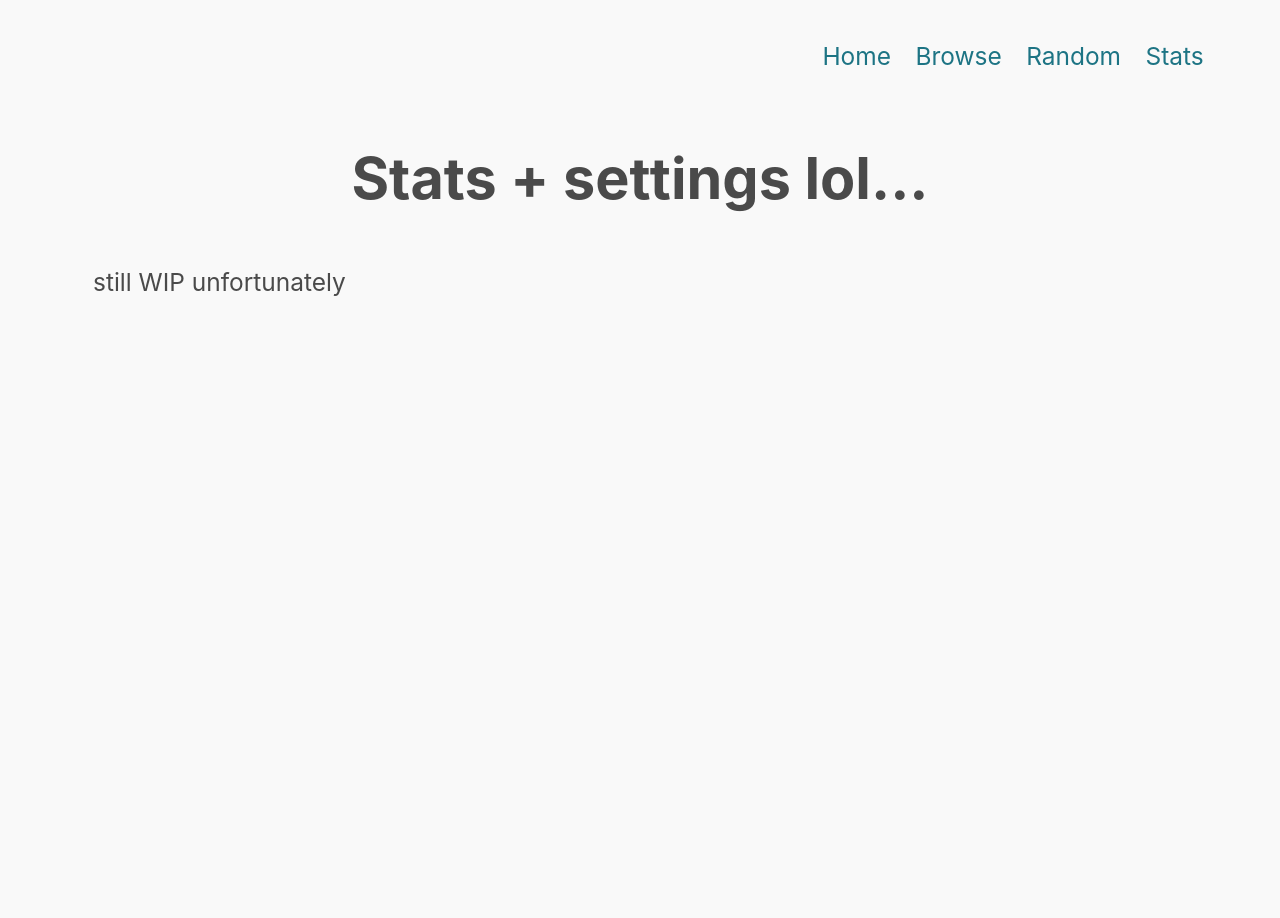
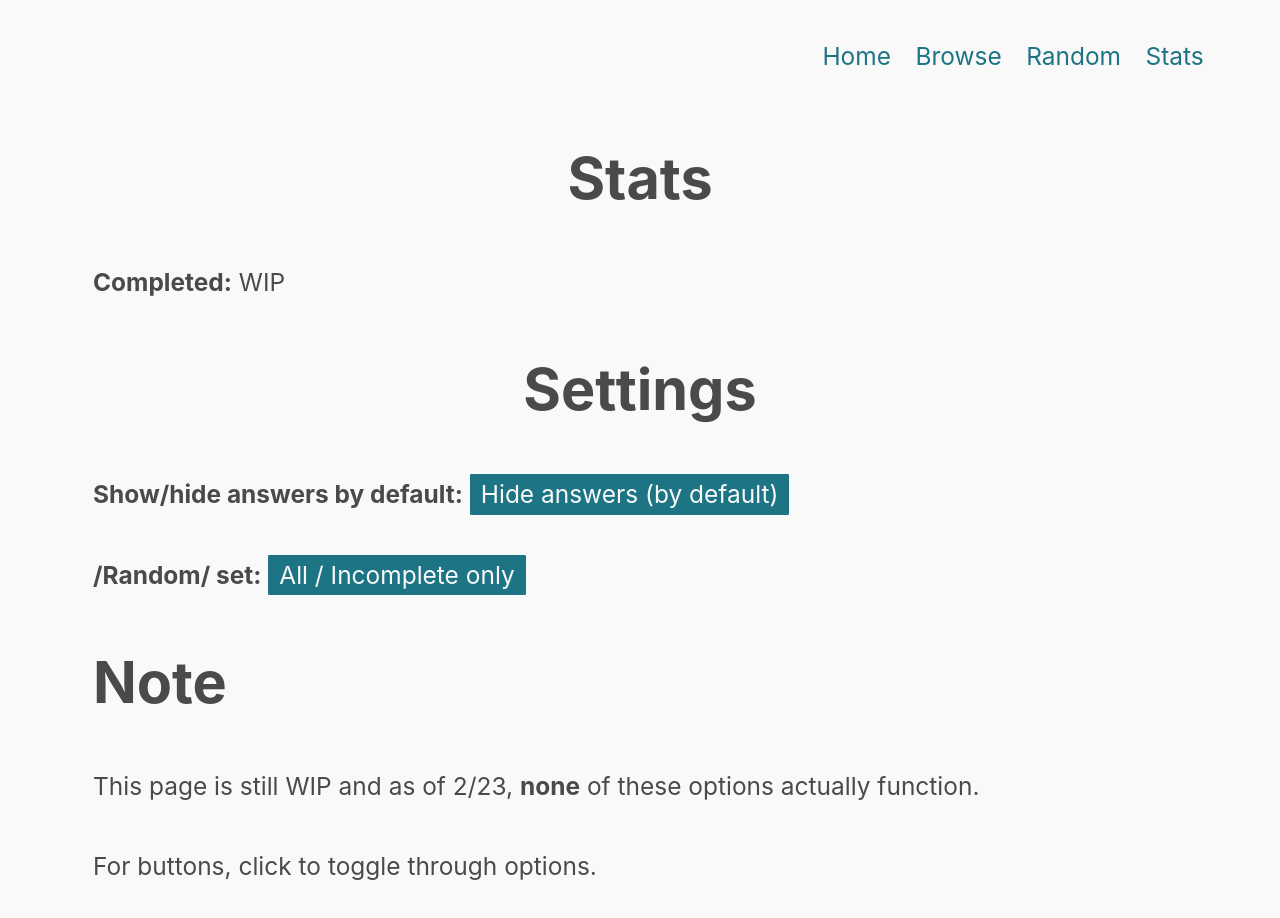
Before and after one commit to blobotic/vling, a React (Create React App) app: page /stats in a window 1280 px wide. Shown: the top 918 px of the page. Before the commit the page ends 800 px from the top, so only its background shows below. Built offline with nearby package versions, Linux system fonts and the light colour scheme.

Commit message:
design of stats page, also in previous commit: revamped random, forgot to add in commit message

```diff
--- a/src/Stats.jsx
+++ b/src/Stats.jsx
@@ -1,8 +1,17 @@
 function Stats() {
 	return (
 		<div class="home">
-			<h1 class="center">Stats + settings lol...</h1>
-			<p>still WIP unfortunately</p>
+			<h1 class="center">Stats</h1>
+
+			<p><b>Completed:</b> WIP</p>
+
+			<h1 class="center">Settings</h1>
+			<p><b>Show/hide answers by default:</b> <button>Hide answers (by default)</button></p>
+			<p><b>/Random/ set:</b> <button>All / Incomplete only</button> </p>
+
+			<h1>Note</h1>
+			<p>This page is still WIP and as of 2/23, <b>none</b> of these options actually function.</p>
+			<p>For buttons, click to toggle through options.</p>
 		</div>
 	);
 }
--- a/src/iol/2004/1-sol.md
+++ b/src/iol/2004/1-sol.md
@@ -14,7 +14,7 @@ The prefix indicates a pronoun (our first thought is that it indicates the objec
 1. `a-` = `you`
 2. `i-` = `me`
 
-Note that if the verb root begins with `h`, we add `n` to the prefix (i.e. `inhê`, rather than `ihê`).
+Note that if the verb root begins with `h`, we add `n` to the prefix (i.e. `inhê`, rather than `ihê`) (from {2,7}.
 
 The only phrases of confusion are thus `mẽ`, `ba`, `ga`, `ije`, and `aje`.
 
```
Also changed, not shown: 9 other files (tests, documents, lock files or other folders).
